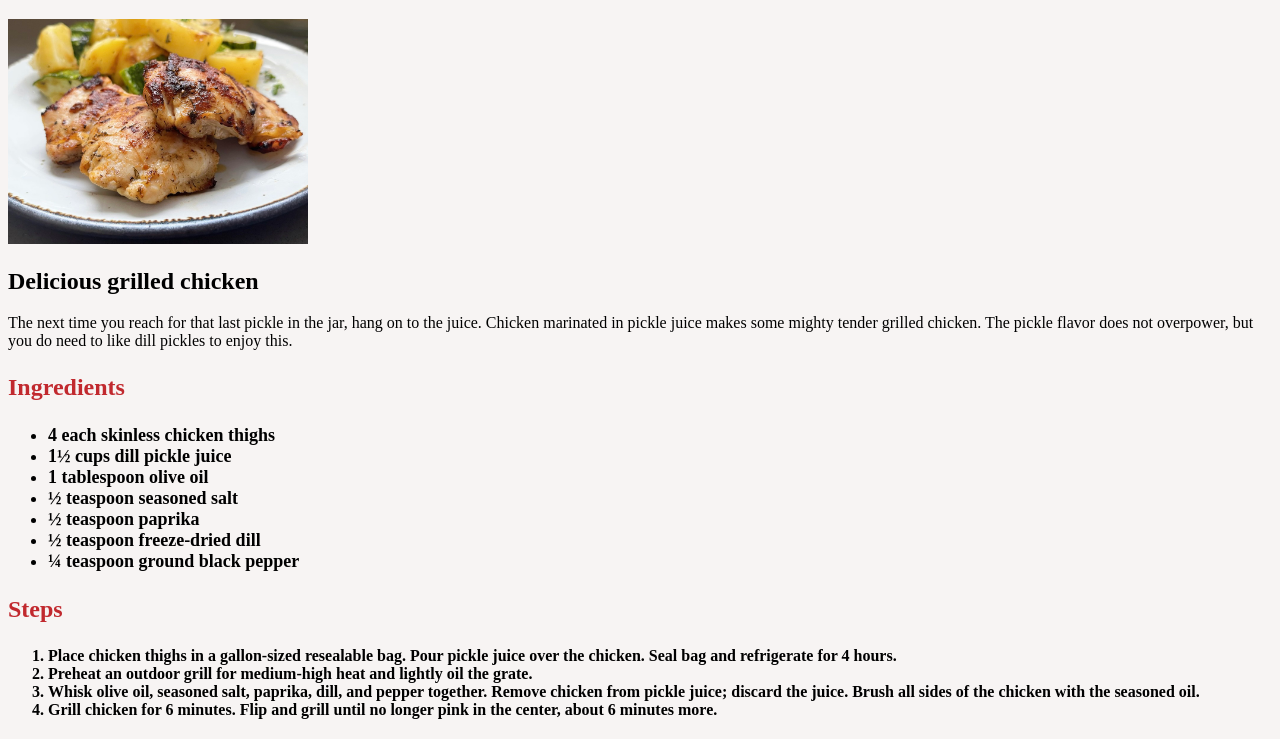
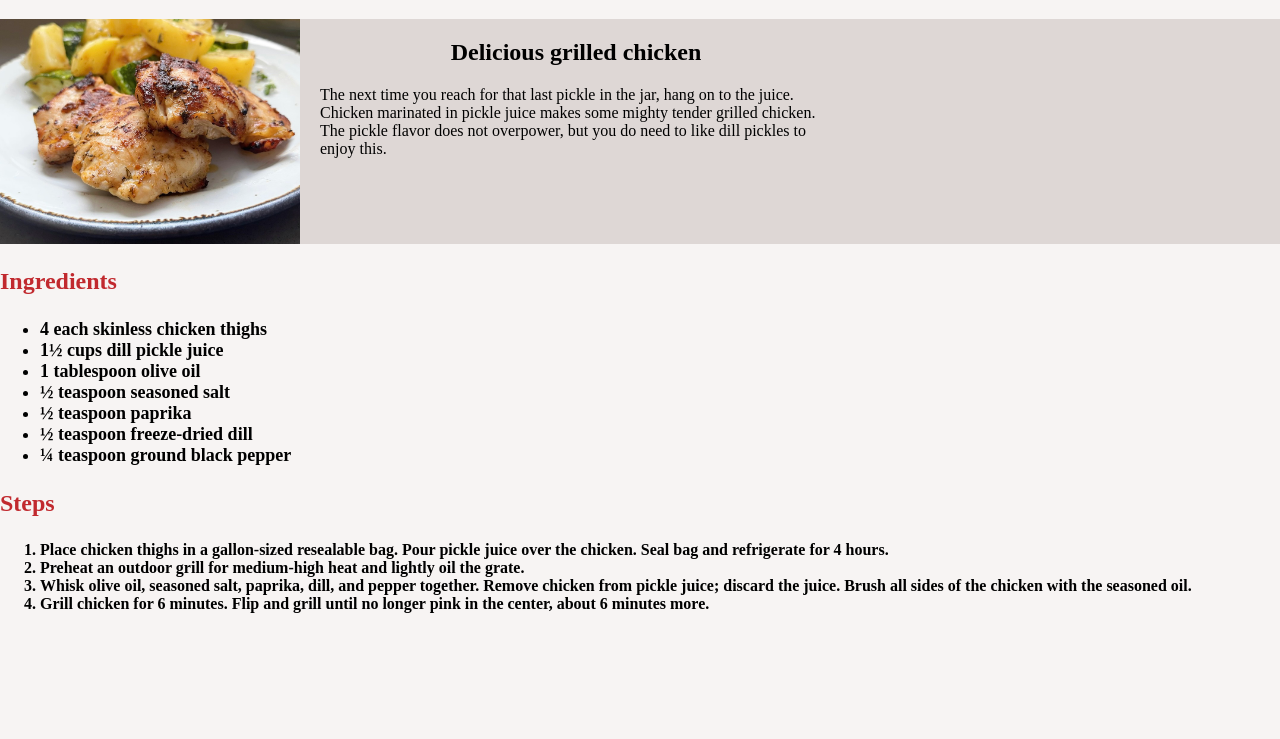
Before and after one commit to Daniel-Prada27/OdinRecipes, a plain HTML site: page recipes/Grilled Dill Pickle Chicken Thighs.html in a window 1280 px wide. Shown: the part 61-800 px from the top of the page. Drawn offline with Linux system fonts and the light colour scheme.

Commit message:
Use flexbox to modify the grilled dill pickle recipe Using flexbox for the first time

```diff
--- a/css/styles.css
+++ b/css/styles.css
@@ -1,5 +1,10 @@
 *{
     background-color: #F7F4F3;
+    /* border: 2px solid black; */
+}
+
+body {
+    margin: 0px;
 }
 
 .main-header{
@@ -17,6 +22,8 @@ a{
     font-weight: bolder;
     font-size: larger;
     text-decoration: none;
+    display: inline-block;
+    padding: 2px;
 }
 a:hover{
     color: #FF4E00;
@@ -24,6 +31,10 @@ a:hover{
 
 a:active{
     color:#C1292E;
+}
+
+.recipes-items{
+    margin: 10px;
 }
 
 .ingredients, .steps {
@@ -40,3 +51,29 @@ a:active{
 .steps-items {
     font-size: medium;
 }
+
+.little-descriptive-p {
+    word-break: word-break;
+    width: 40vw;
+    margin-left: 10px;
+    margin-right: 10px;
+    background-color: inherit;
+}
+
+.first-flex-test {
+    display: flex;
+    justify-content: flex-start;
+    gap: 10px;
+    background-color: #DED7D5;
+    margin: 0px;
+}
+
+.flex-h2 {
+    flex: 1 1 auto;
+    text-align: center;
+    background-color: inherit;
+}
+
+.inside-flex {
+    background-color: inherit;
+}
--- a/recipes/Grilled Dill Pickle Chicken Thighs.html
+++ b/recipes/Grilled Dill Pickle Chicken Thighs.html
@@ -2,25 +2,33 @@
 <html lang="en">
     <head>
         <meta charset="UTF-8" />
-        <meta http-equiv="X-UA-Compatible" content="IE=edge">
-        <link rel="stylesheet" href="../css/styles.css">
+        <meta http-equiv="X-UA-Compatible" content="IE=edge" />
+        <link rel="stylesheet" href="../css/styles.css" />
         <meta name="viewport" content="width=device-width, initial-scale=1.0" />
         <title>Grilled Dill Pickle Chicken Thighs</title>
     </head>
 
     <body>
         <h1 class="main-header">Grilled Dill Pickle Chicken Thighs</h1>
-        <img
-            src="../images/Grilled Dill Pickle Chicken Thighs image.jpg"
-            alt="Grilled Dill Pickle Chicken Thighs.jpg"
-        />
-        <h2>Delicious grilled chicken</h2>
-        <p>
-            The next time you reach for that last pickle in the jar, hang on to
-            the juice. Chicken marinated in pickle juice makes some mighty
-            tender grilled chicken. The pickle flavor does not overpower, but
-            you do need to like dill pickles to enjoy this.
-        </p>
+
+        <div class="first-flex-test">
+            <img
+                src="../images/Grilled Dill Pickle Chicken Thighs image.jpg"
+                alt="Grilled Dill Pickle Chicken Thighs.jpg"
+                class="flex-img"
+            />
+            <div class="inside-flex">
+                <h2 class="flex-h2">Delicious grilled chicken</h2>
+                <p class="little-descriptive-p">
+                    The next time you reach for that last pickle in the jar,
+                    hang on to the juice. Chicken marinated in pickle juice
+                    makes some mighty tender grilled chicken. The pickle flavor
+                    does not overpower, but you do need to like dill pickles to
+                    enjoy this.
+                </p>
+            </div>
+        </div>
+
         <h3 class="ingredients">Ingredients</h3>
         <ul class="ingredients-items">
             <li>4 each skinless chicken thighs</li>
```
Also changed, not shown: index.html (+4 -4 lines).
